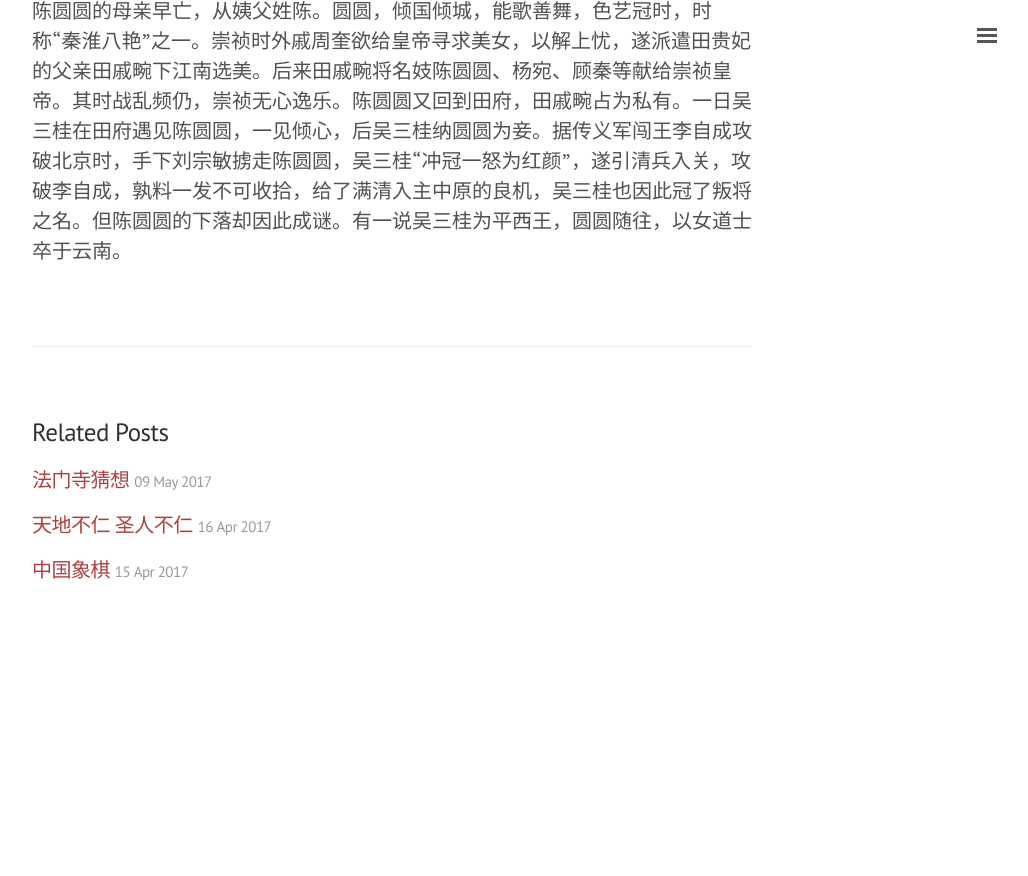
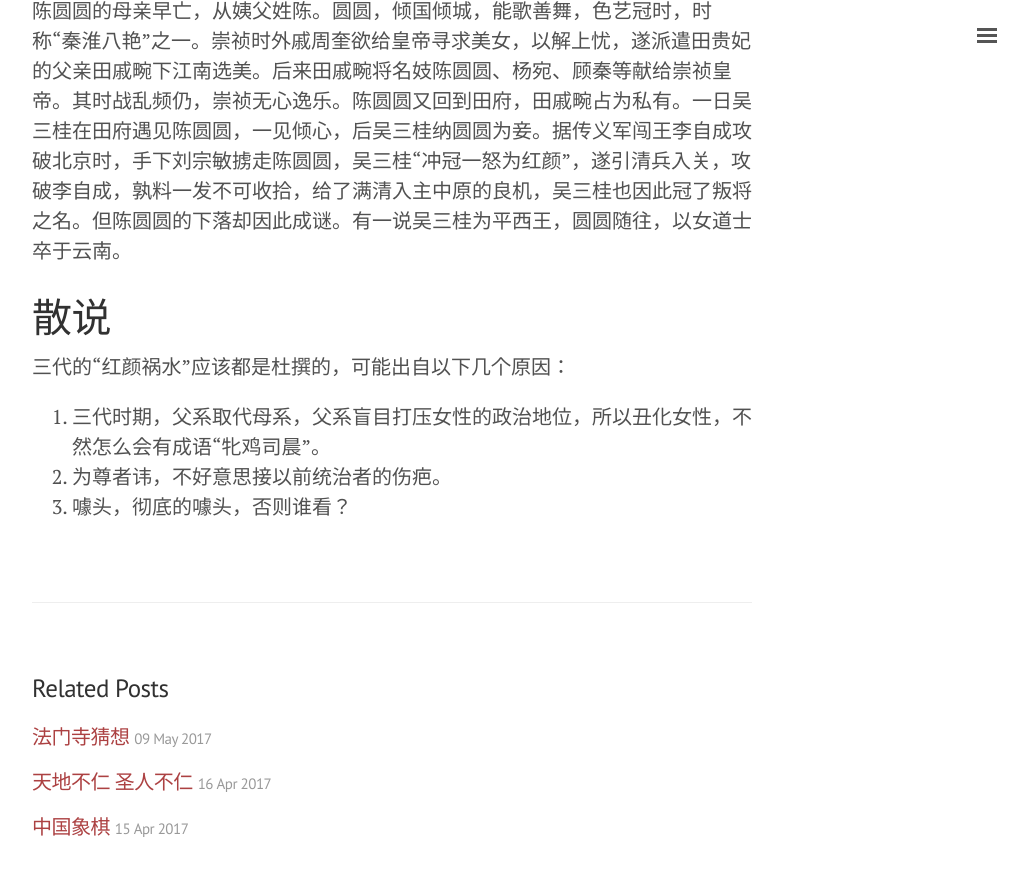
Before and after one commit to outsinre/zh-blog, a Jekyll site: the page built from _posts/2017-05-05-rosy-cheeks.md, in a window 1280 px wide and 900 px high, scrolled down 4767 px. Shown: the top 876 px of the window, without its empty margins (248-1276 px from the left). Built offline with Jekyll 4.4.1, drawn with Linux system fonts in a browser that asks for light colours; comment, search, counter and statistics services are not loaded; before the commit the page ends 5410 px from its top, so only the background shows below that.

Commit message:
rosy cheeks

```diff
--- a/_posts/2017-05-05-rosy-cheeks.md
+++ b/_posts/2017-05-05-rosy-cheeks.md
@@ -88,3 +88,11 @@ title: 中国历史上的红颜
 陈圆圆（1624年－1681年），字畹芬，名沅。中国江苏常州（今江苏境内）人。曾是姑苏名妓，后为明末山海关名将吴三桂妾，李自成进北京后被李自成手下大将刘宗敏掳走，后来下落成谜。
 
 陈圆圆的母亲早亡，从姨父姓陈。圆圆，倾国倾城，能歌善舞，色艺冠时，时称“秦淮八艳”之一。崇祯时外戚周奎欲给皇帝寻求美女，以解上忧，遂派遣田贵妃的父亲田戚畹下江南选美。后来田戚畹将名妓陈圆圆、杨宛、顾秦等献给崇祯皇帝。其时战乱频仍，崇祯无心逸乐。陈圆圆又回到田府，田戚畹占为私有。一日吴三桂在田府遇见陈圆圆，一见倾心，后吴三桂纳圆圆为妾。据传义军闯王李自成攻破北京时，手下刘宗敏掳走陈圆圆，吴三桂“冲冠一怒为红颜”，遂引清兵入关，攻破李自成，孰料一发不可收拾，给了满清入主中原的良机，吴三桂也因此冠了叛将之名。但陈圆圆的下落却因此成谜。有一说吴三桂为平西王，圆圆随往，以女道士卒于云南。
+
+# 散说
+
+三代的“红颜祸水”应该都是杜撰的，可能出自以下几个原因：
+
+1. 三代时期，父系取代母系，父系盲目打压女性的政治地位，所以丑化女性，不然怎么会有成语“牝鸡司晨”。
+2. 为尊者讳，不好意思接以前统治者的伤疤。
+3. 噱头，彻底的噱头，否则谁看？
```
Also changed, not shown: other parts of _posts/2017-05-05-rosy-cheeks.md (+1 -1 lines).
